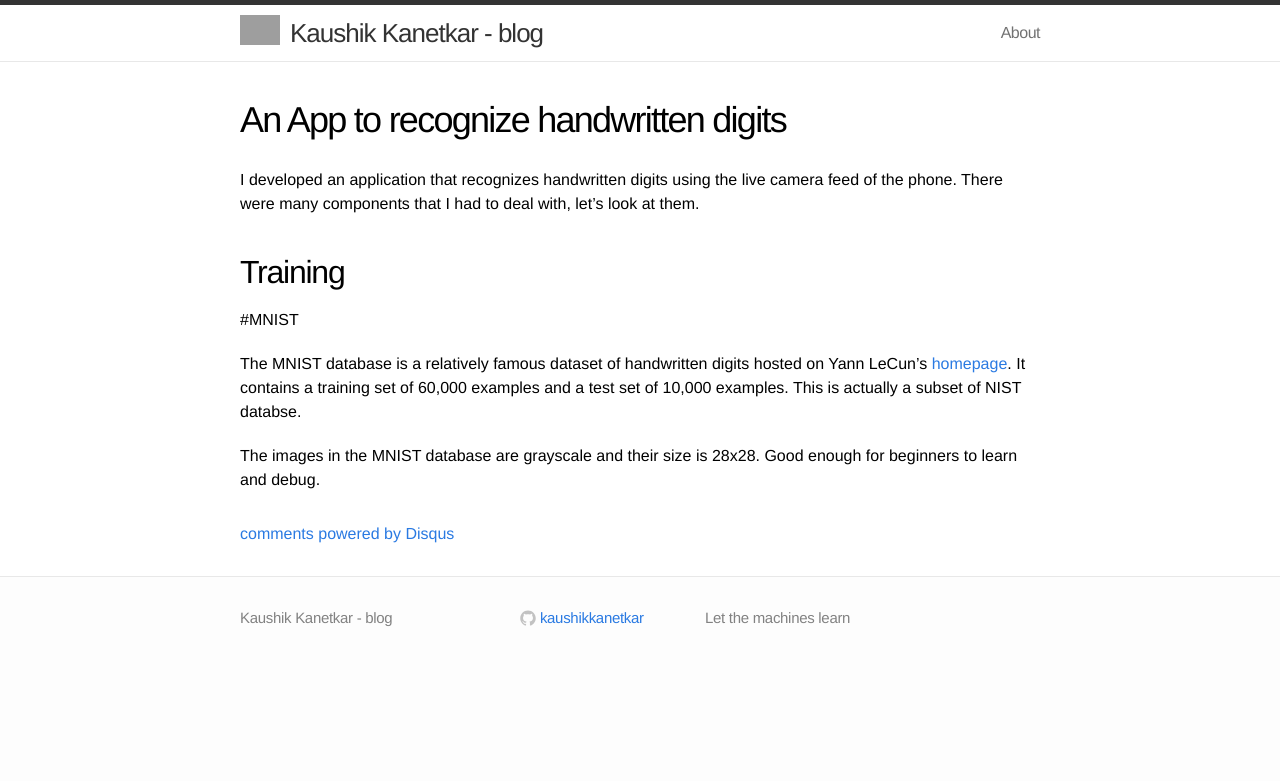
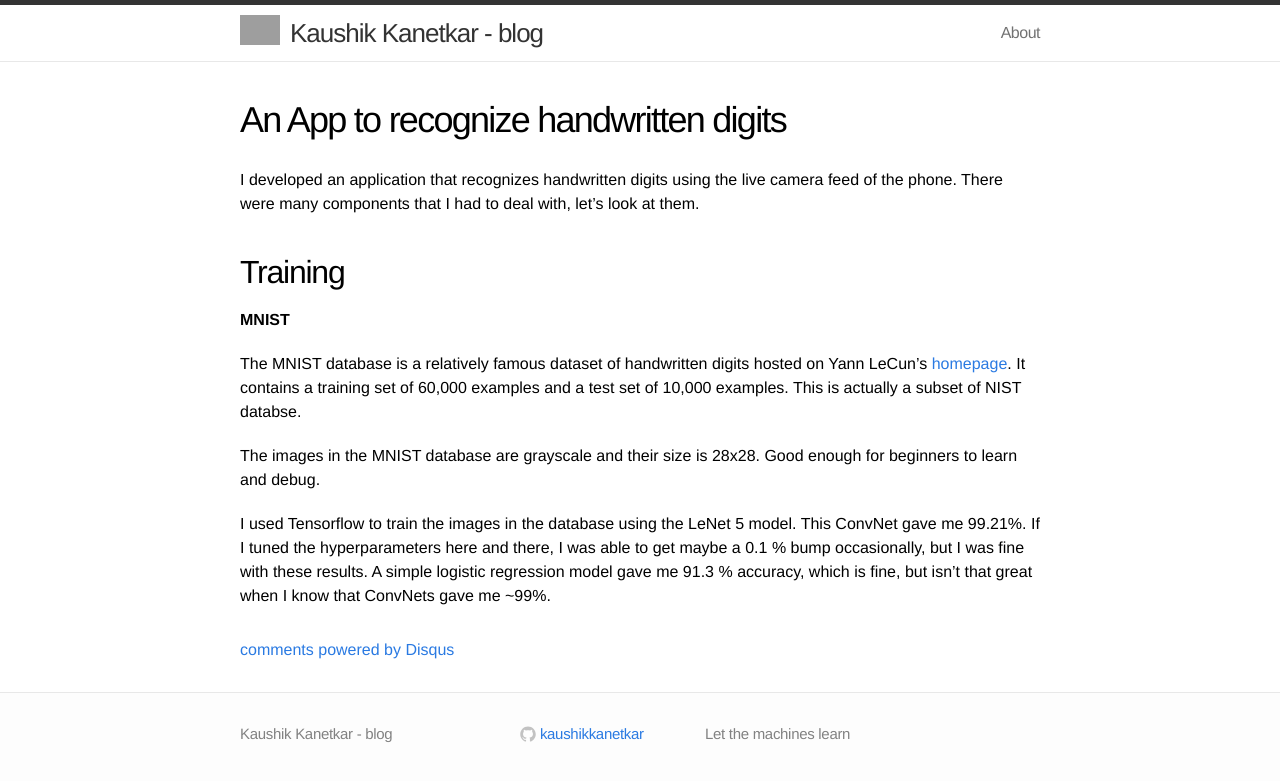
Before and after one commit to kaushikkanetkar/kaushikkanetkar.github.io, a Jekyll site: the page built from _posts/2017-09-25-tensorflow-app-mnist.markdown, in a window 1280 px wide. Shown: the top 781 px of the page. Built offline with Jekyll 4.4.1, drawn with Linux system fonts in a browser that asks for light colours; comment, search, counter and statistics services are not loaded; grey boxes are pictures that could not be loaded.

```diff
--- a/_posts/2017-09-25-tensorflow-app-mnist.markdown
+++ b/_posts/2017-09-25-tensorflow-app-mnist.markdown
@@ -11,9 +11,11 @@ I developed an application that recognizes handwritten digits using the live cam
 
 ## Training
 
-#MNIST
+**MNIST**
 
 The MNIST database is a relatively famous dataset of handwritten digits hosted on Yann LeCun's [homepage](http://http://yann.lecun.com/exdb/mnist/).
 It contains a training set of 60,000 examples and a test set of 10,000 examples. This is actually a subset of NIST databse.
 
 The images in the MNIST database are grayscale and their size is 28x28. Good enough for beginners to learn and debug.
+
+I used Tensorflow to train the images in the database using the LeNet 5 model. This ConvNet gave me 99.21%. If I tuned the hyperparameters here and there, I was able to get maybe a 0.1 % bump occasionally, but I was fine with these results. A simple logistic regression model gave me 91.3 % accuracy, which is fine, but isn't that great when I know that ConvNets gave me ~99%.
```
